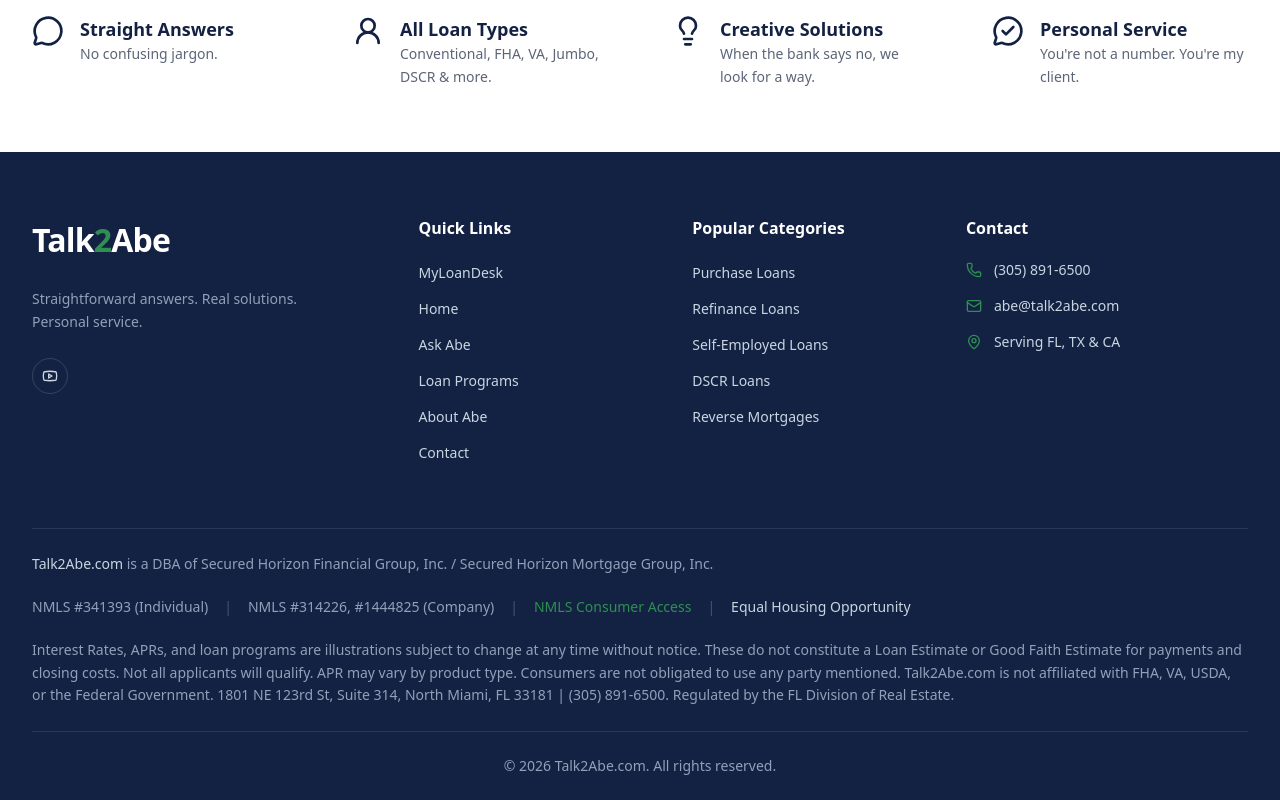
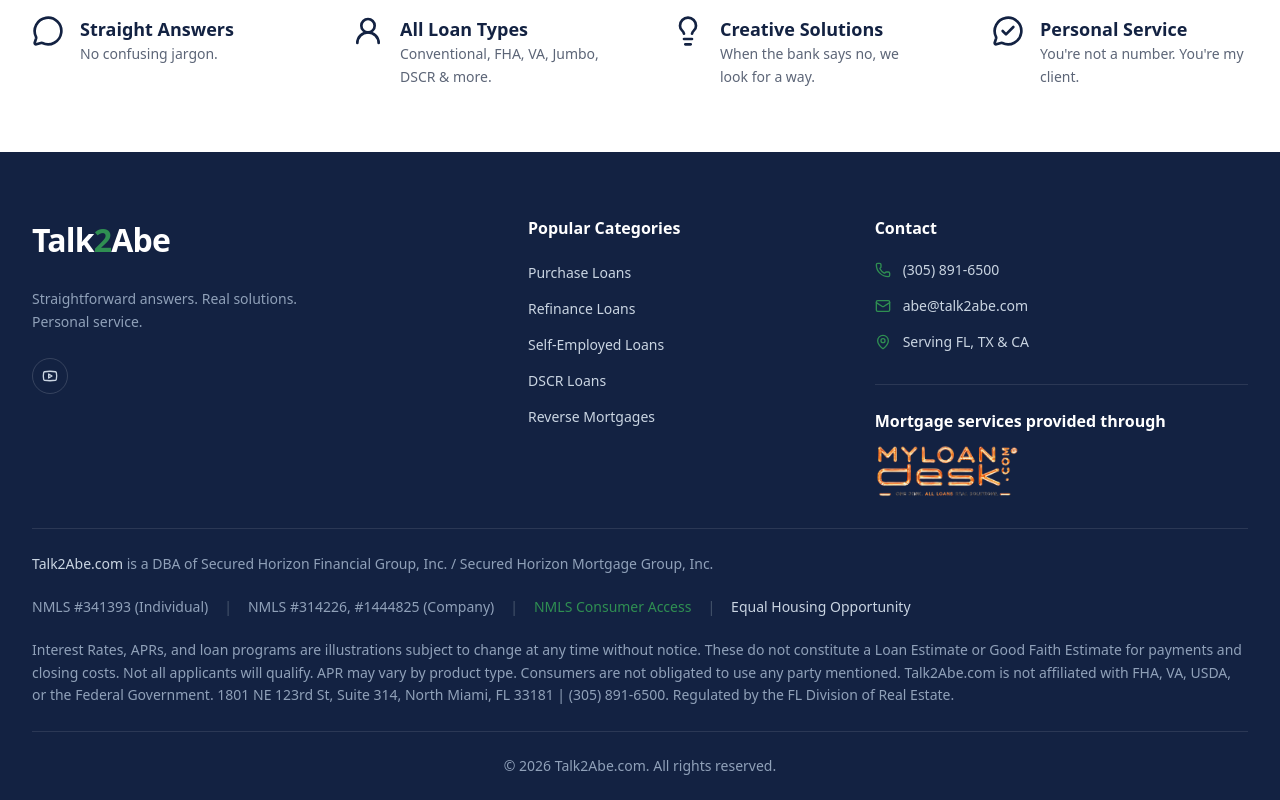
Before and after one commit to pm-dts/talk2abe1, a Next.js app: page / in a window 1280 px wide. Shown: the part 1780-2580 px from the top of the page. Built offline with nearby package versions, Linux system fonts and the light colour scheme; no server answers.

Commit message:
feat: add MyLoanDesk logo and link to Footer component

```diff
--- a/src/components/common/Footer.tsx
+++ b/src/components/common/Footer.tsx
@@ -1,10 +1,10 @@
 import Link from "next/link";
 import type { ReactNode } from "react";
 import { Mail, MapPin, Phone } from "lucide-react";
+import Image from "next/image";
 import Logo from "@/components/common/Logo";
 import Container from "@/components/common/Container";
 import SocialLinks from "@/components/sections/SocialLinks";
-import { navigation } from "@/data/navigation";
 import { categories } from "@/data/categories";
 import { siteConfig } from "@/data/site";
 
@@ -31,9 +31,10 @@
           className="
             grid
             gap-12
-            py-16
+            pt-16
+            pb-6
             sm:grid-cols-2
-            lg:grid-cols-[1.5fr_1fr_1fr_1.25fr]
+            lg:grid-cols-[1.5fr_1fr_1.25fr]
             lg:gap-8
             xl:gap-12
           "
@@ -49,20 +50,6 @@
             <SocialLinks />
           </div>
 
-          {/* Quick Links */}
-          <FooterColumn heading="Quick Links">
-            {navigation.map((item) => (
-              <li key={item.href}>
-                <Link
-                  href={item.href}
-                  className="text-sm font-medium text-slate-300 transition-colors hover:text-brand"
-                >
-                  {item.label}
-                </Link>
-              </li>
-            ))}
-          </FooterColumn>
-
           {/* Popular Categories */}
           <FooterColumn heading="Popular Categories">
             {categories.map((category) => (
@@ -77,7 +64,7 @@
             ))}
           </FooterColumn>
 
-          {/* Contact */}
+          {/* Contact + MyLoanDesk */}
           <div>
             <h3 className="text-base font-semibold text-white">Contact</h3>
 
@@ -118,6 +105,29 @@
                 </p>
               </li>
             </ul>
+
+            {/* MyLoanDesk */}
+            <div className="mt-8 border-t border-white/10 pt-6">
+              <p className="text-base font-semibold text-white">
+                Mortgage services provided through
+              </p>
+
+              <a
+                href="https://myloandesk.com"
+                target="_blank"
+                rel="noopener noreferrer"
+                className="mt-3 inline-flex transition-opacity hover:opacity-80"
+                aria-label="Visit MyLoanDesk"
+              >
+                <Image
+                  src="/images/logo/myloandesk.png"
+                  alt="MyLoanDesk"
+                  width={180}
+                  height={40}
+                  className="h-auto w-36 object-contain"
+                />
+              </a>
+            </div>
           </div>
         </div>
 
@@ -126,7 +136,9 @@
           <div className="space-y-5 text-sm leading-relaxed text-slate-400">
             {/* DBA Information */}
             <p>
-              <span className="font-medium text-slate-300">Talk2Abe.com</span>{" "}
+              <span className="font-medium text-slate-300">
+                Talk2Abe.com
+              </span>{" "}
               is a DBA of Secured Horizon Financial Group, Inc. / Secured
               Horizon Mortgage Group, Inc.
             </p>
@@ -150,7 +162,9 @@
 
               <span className="hidden text-slate-600 sm:inline">|</span>
 
-              <span className="text-slate-300">Equal Housing Opportunity</span>
+              <span className="text-slate-300">
+                Equal Housing Opportunity
+              </span>
             </div>
 
             {/* Disclaimer */}
```
Also changed, not shown: public/images/logo/myloandesk.png (added).
